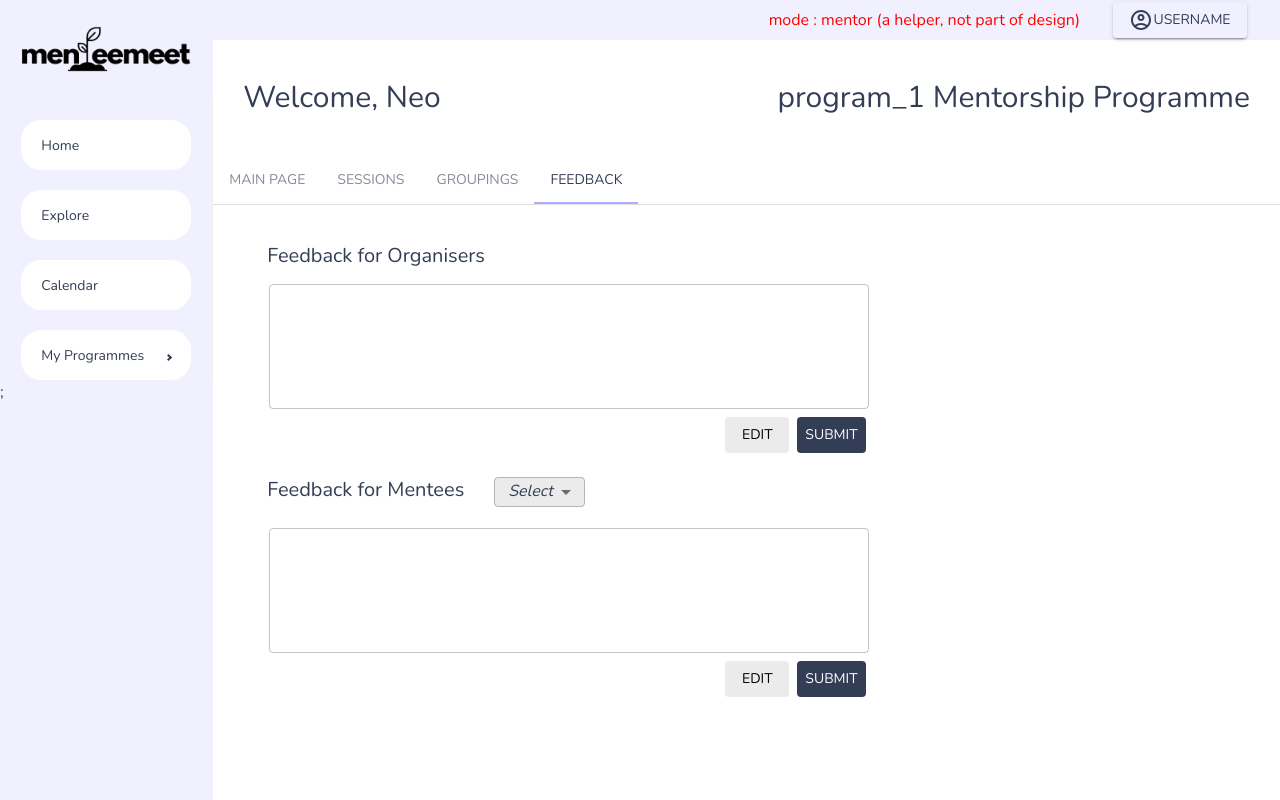
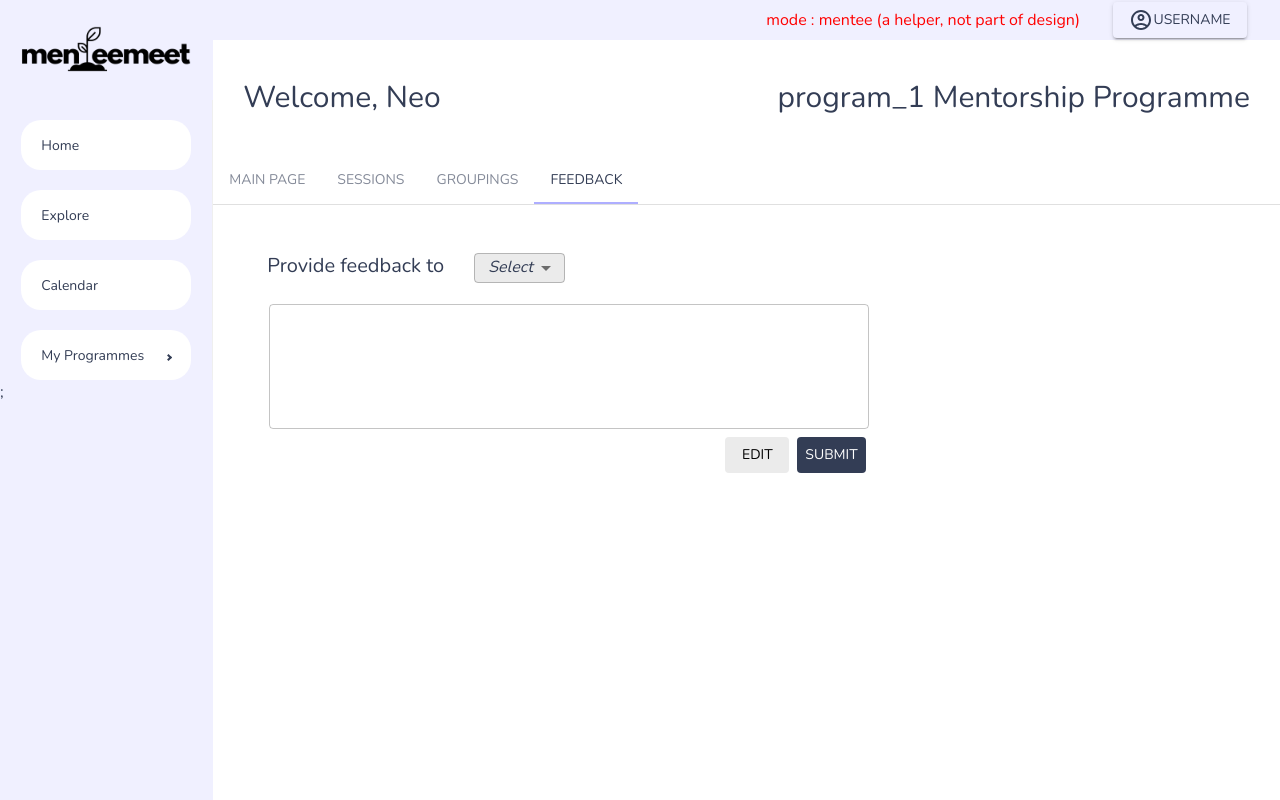
Before and after one commit to HEAP-2023/menteemeet, a React (Create React App) app in the folder client/: page /programmes/1 in a window 1280 px wide. Both pictures are taken after a click on the tab "FEEDBACK". Built offline with nearby package versions, Linux system fonts and the light colour scheme.

Commit message:
Collect & send input to console for Feedback page

```diff
--- a/client/src/components/programme/CustomButton.jsx
+++ b/client/src/components/programme/CustomButton.jsx
@@ -29,6 +29,7 @@ const CustomButton = ({ buttonName }) => {
                     opacity: 0.6
                 }
             }}
+            type="submit"
         >Submit</Button>
     }
     return (
--- a/client/src/components/programme/ResourcesRow.jsx
+++ b/client/src/components/programme/ResourcesRow.jsx
@@ -10,9 +10,9 @@ const ResourcesRow = ({ resources }) => {
             <Typography marginTop="10px" marginBottom="10px">Links</Typography>
             <Grid container spacing={2} justifyContent="left" >
                 {
-                    links.map((item) => {
+                    links.map((item, index) => {
                         return (
-                            <Grid item xs={12} sm={12} md={6} >
+                            <Grid item xs={12} sm={12} md={6} key={index}>
                                 <Button variant="contained"
                                     sx={{ borderRadius: 2, backgroundColor:"white", boxShadow:1}}
                                     startIcon={<img src={item.icon} alt={item.name}
@@ -29,9 +29,9 @@ const ResourcesRow = ({ resources }) => {
             <Typography marginTop="10px" marginBottom="10px">Downloads</Typography>
             <Grid container spacing={2} justifyContent="left" >
                 {
-                    downloads.map((item) => {
+                    downloads.map((item, index) => {
                         return (
-                            <Grid item xs={12} sm={12} md={6} >
+                            <Grid item xs={12} sm={12} md={6} key={index}>
                                 <Button variant="contained"
                                     sx={{ borderRadius: 2, backgroundColor:"white", boxShadow:1}}>
                                     {item.name}
--- a/client/src/components/programme/tabs/Feedback.jsx
+++ b/client/src/components/programme/tabs/Feedback.jsx
@@ -1,22 +1,72 @@
-import { Box, TextField, Select, MenuItem} from "@mui/material";
+import { Box, TextField, Select, MenuItem } from "@mui/material";
 import SectionHeader from "../../SectionHeader";
 import { useSelector } from "react-redux";
 import CustomButton from "../CustomButton";
 import { useState } from "react";
+import { useForm, Controller } from "react-hook-form";
 
 const Feedback = () => {
-    const [mentee, setMentee] = useState('');
+    const [person, setPerson] = useState('');
     const handleChange = (event) => {
-        setMentee(event.target.value);
+        setPerson(event.target.value);
     };
+    const userType = useSelector((state) => state.user.userType);
+    const rows = fetchPeople(userType);
 
-    const userType = useSelector((state) => state.user.userType);
+    const acctID = useSelector((state) => state.user.userDetails.acctID)
+    const { control, handleSubmit } = useForm({
+        defaultValues: {
+            feedback: "",
+            from: acctID,
+            to: ""
+        }
+    });
+
+    const handleSave = (data) => {
+        const feedbackEntry = {
+            feedback: data.feedback,
+            from: acctID,
+            to: person,
+        };
+        // Save or process the feedback entry as needed
+        console.log("Feedback Entry:", feedbackEntry);
+    }
+
+    // let feedbackFor;
     let content;
-    if (userType === "mentee") {
-        content = <Box>
-            <SectionHeader text="Feedback for Organisers" margin={"15px 30px"} />
+
+    if (userType === "mentee" || userType === "mentor") {
+
+        content =
+            <Box>
+
+                <form onSubmit={handleSubmit(handleSave)}>
+                    <SectionHeader text="Provide feedback to" sx={{ margin: "15px 30px", width: "50px" }} />
+                    <Select
+                                value={person}
+                                onChange={handleChange}
+
+                                displayEmpty
+                                sx={{ height: "30px", bgcolor: "#EBEBEB", border: "none" }}
+                            >
+                                <MenuItem value="">
+                                    <em>Select</em>
+                                </MenuItem>
+                                <MenuItem value="organiser">
+                                    Organiser
+                                </MenuItem>
+                                {rows.map((item, index) => (
+                                    <MenuItem value={item.name} key={index}>
+                                        {item.name}
+                                    </MenuItem>
+                                ))}
+                            </Select>
+
                     <Box display="block">
-                <TextField id="outlined-basic" variant="outlined"
+                        <Controller
+                            name="feedback"
+                            control={control}
+                            render={({ field }) => <TextField {...field} id="outlined-basic" variant="outlined"
                                 multiline
                                 rows={4}
                                 sx={{
@@ -24,77 +74,37 @@ const Feedback = () => {
                                     color: "#CFCFCF",
                                     width: 600
                                 }}
+                            />}
                         />
+
                     </Box>
                     <CustomButton buttonName={"Edit"} />
-            <CustomButton buttonName={"Submit"} />
-            <br></br>
-            <SectionHeader text="Feedback for Mentors" margin={"15px 30px"} />
-            <Box display="block">
-                <TextField id="outlined-basic" variant="outlined"
-                    multiline
-                    rows={4}
-                    sx={{
-                        ml: 4,
-                        color: "#CFCFCF",
-                        width: 600
-                    }}
-                />
-            </Box>
-            <CustomButton buttonName={"Edit"} />
-            <CustomButton buttonName={"Submit"} />
-        </Box>
-    } else if (userType === "mentor") {
-
-        content = <Box>
-            <SectionHeader text="Feedback for Organisers" margin={"15px 30px"} />
-            <Box display="block">
-                <TextField id="outlined-basic" variant="outlined"
-                    multiline
-                    rows={4}
-                    sx={{
-                        ml: 4,
-                        color: "#CFCFCF",
-                        width: 600
-                    }}
-                />
-            </Box>
-            <CustomButton buttonName={"Edit"} />
-            <CustomButton buttonName={"Submit"} />
-            <br></br>
-            <SectionHeader text="Feedback for Mentees" sx={{margin: "15px 30px", width: "50px"}}/>
-                <Select
-                    value={mentee}
-                    onChange={handleChange}
-                    displayEmpty
-                    labelId="select-mentee"
-                    sx={{ height: "30px", bgcolor: "#EBEBEB", border: "none" }}
-                >
-                    <MenuItem value="">
-                        <em>Select</em>
-                    </MenuItem>
-                    <MenuItem value={10}>Mentee A</MenuItem>
-                    <MenuItem value={20}>Mentee B</MenuItem>
-                    <MenuItem value={30}>Mentee C</MenuItem>
-                </Select>
-            <Box display="block">
-                <TextField id="outlined-basic" variant="outlined"
-                    multiline
-                    rows={4}
-                    sx={{
-                        ml: 4,
-                        color: "#CFCFCF",
-                        width: 600
-                    }}
-                />
-            </Box>
-            <CustomButton buttonName={"Edit"} />
-            <CustomButton buttonName={"Submit"} />
+                    <CustomButton buttonName={"Submit"}/>
+                </form>
             </Box>
     }
+
     return (
         <>{content}</>
     )
 }
 
 export default Feedback;
+
+const fetchPeople = (userType) => {
+    if (userType === "mentor") {
+        return [{
+            name: "Olivia"
+        }, {
+            name: "Axel"
+        }, {
+            name: "Bruce"
+        }]
+    } else if (userType === "mentee") {
+        return [{
+            name: "Hong Yao"
+        }, {
+            name: "Gabriel"
+        }]
+    }
+}
--- a/client/src/state(kiv)/index.js
+++ b/client/src/state(kiv)/index.js
@@ -2,7 +2,7 @@ import {createSlice} from '@reduxjs/toolkit'
 
 const fetchUserType = () => {
     // go fetch
-    return "mentor";
+    return "mentee";
 }
 const fetchAllProfiles = () => {
     // go fetch
```
Lines whose indentation alone changed are shown as unchanged.
